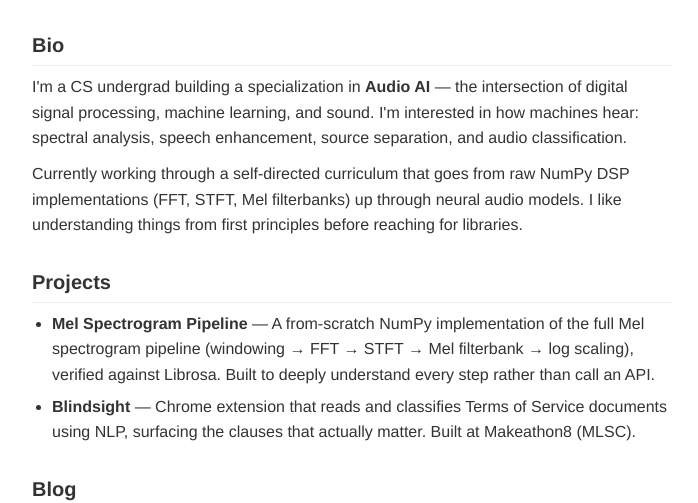
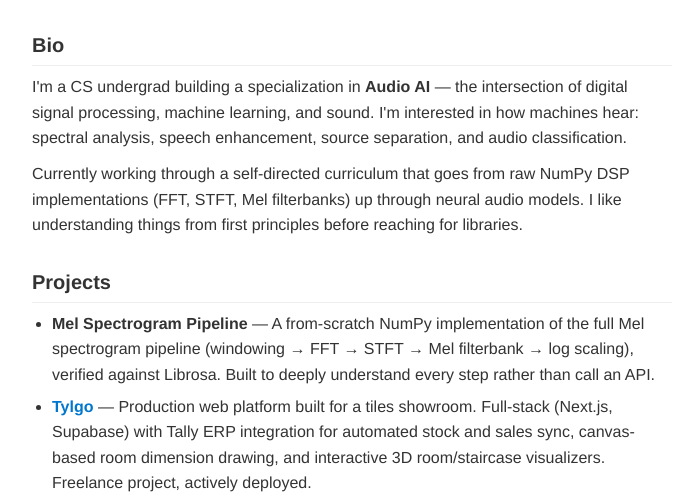
Before and after one commit to vinylmav/vinylmav.github.io, a plain HTML site: page index.html in a window 1280 px wide. Shown: the part 300-803 px from the top of the page, without its empty margins (288-986 px from the left). Drawn offline with Linux system fonts and the light colour scheme.

Commit message:
add freelance project

```diff
--- a/index.html
+++ b/index.html
@@ -47,6 +47,12 @@
         against Librosa. Built to deeply understand every step rather than call an API.
       </li>
       <li>
+        <strong><a href="https://tylgo.store">Tylgo</a></strong> — Production web platform built for a tiles showroom. Full-stack
+        (Next.js, Supabase) with Tally ERP integration for automated stock and sales sync,
+        canvas-based room dimension drawing, and interactive 3D room/staircase visualizers.
+        Freelance project, actively deployed.
+      </li>
+      <li>
         <strong>Blindsight</strong> — Chrome extension that reads and classifies Terms of Service
         documents using NLP, surfacing the clauses that actually matter. Built at Makeathon8 (MLSC).
       </li>
```
